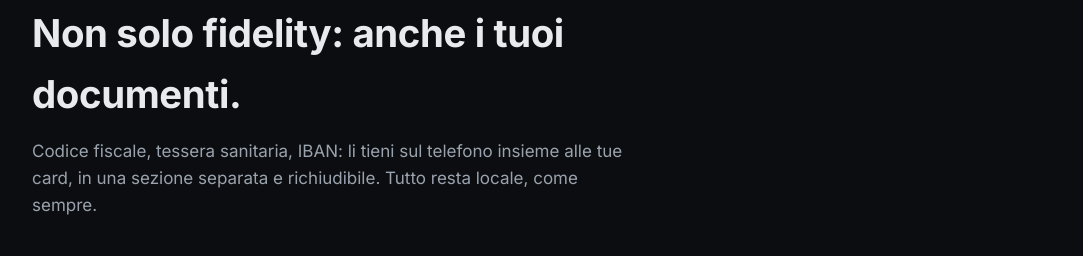
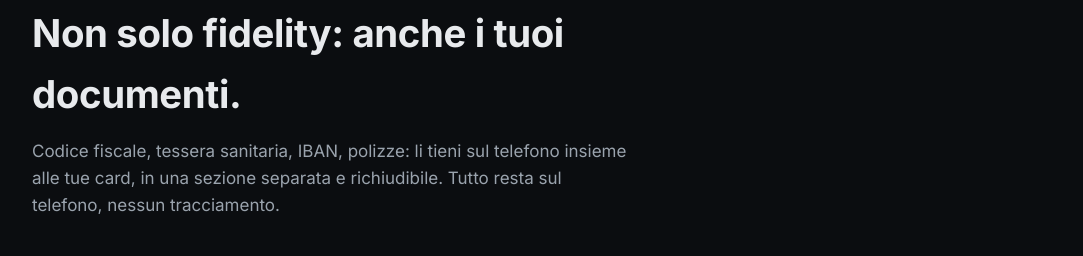
Before and after one commit to savez/fidality-card, an Astro site in the folder landing/: page / in a window 1280 px wide. Shown: the part 2176-2432 px from the top of the page, without its empty margins (98-1181 px from the left). Built offline with nearby package versions, Linux system fonts and the light colour scheme; Astro itself is replaced by a stand-in of ours; no server answers.

Commit message:
fix(landing): copy della sezione Documenti più fedele allo spec
Aggiunge "polizze" tra gli esempi e ripristina la formula "nessun
tracciamento" richiesta dal brief; sostituisce l'emoji 🪪 (poco
supportata su Android/Windows più datati) con 🆔.

```diff
--- a/landing/src/components/Documents.astro
+++ b/landing/src/components/Documents.astro
@@ -1,7 +1,7 @@
 ---
 const features = [
   {
-    icon: '🪪',
+    icon: '🆔',
     title: 'Codice fiscale, tessera sanitaria, IBAN',
     body:
       'Quando aggiungi una card scegli "Documento" e la ritrovi in una sezione tutta sua, sotto le fidelity — niente brand, niente saldo, solo il codice che ti serve.',
@@ -25,8 +25,8 @@ const features = [
   <div class="container">
     <h2 class="documents-title">Non solo fidelity: anche i tuoi documenti.</h2>
     <p class="documents-sub">
-      Codice fiscale, tessera sanitaria, IBAN: li tieni sul telefono insieme alle tue card,
-      in una sezione separata e richiudibile. Tutto resta locale, come sempre.
+      Codice fiscale, tessera sanitaria, IBAN, polizze: li tieni sul telefono insieme alle tue
+      card, in una sezione separata e richiudibile. Tutto resta sul telefono, nessun tracciamento.
     </p>
     <div class="documents-grid">
       {features.map((f) => (
```
